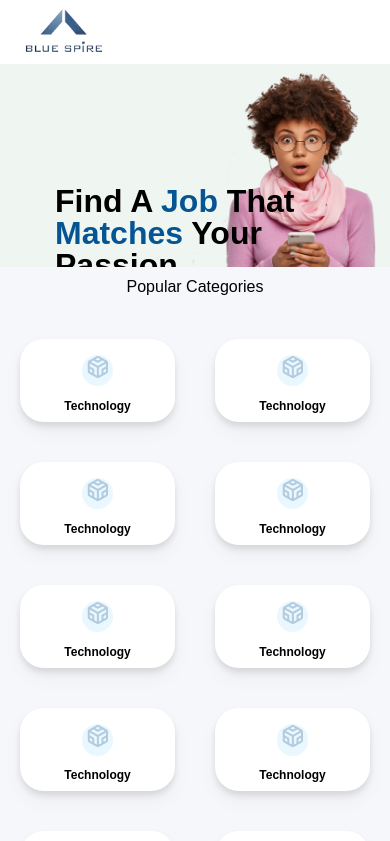
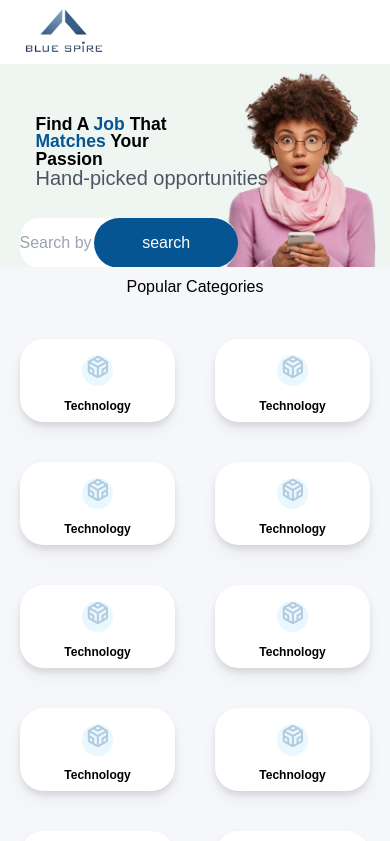
Before and after one commit to BabyLalitha/bluespire-website, a Next.js app in the folder codeBase/: page /career in a window 390 px wide. Shown: the top 841 px of the page. Built offline with nearby package versions, Linux system fonts and the light colour scheme; no server answers; the database is empty.

Commit message:
nav bar issue fixed

```diff
--- a/codeBase/app/career/page.js
+++ b/codeBase/app/career/page.js
@@ -7,20 +7,23 @@ import Image from 'next/image';
 import career1 from '../../public/career1.png';
 const ImageComponent = () => {
   return (
-    <div  style={{backgroundColor:'#F6F7FA'}}>
+    <div style={{ height: 'auto' }}>
+      <div style={{ backgroundColor: '#F6F7FA' }}>
 
-     <div style={{height:'100vh',width:'100vw'}}>
+        <div style={{ width: '100vw' }}>
 
           <div >
 
-      <Image className={styles.css}
+            <Image  className="w-full sm:h-fit md:h-screen  "
               src={career1}
-        alt = "career1 image"
+              alt="career1 image"
+
+
 
             />
             {/* absolute  bottom-11 right-0  w-full h-full flex justify-left items-center */}
-      <div className={styles.find }  >
-        <div className='justify-center align-middle' style={{margin:'auto'}}>
+            <div  className="absolute top-20 sm:top-40" style={{padding:'5%'}} >
+              <div className='justify-center align-middle' style={{ margin: 'auto' }}>
                 <p className={styles.the}>
                   Find A  <span style={{ color: '#065593' }}>Job</span>  That <br />
                   <span style={{ color: '#065593' }}>Matches</span> Your <br />
@@ -28,31 +31,39 @@ const ImageComponent = () => {
 
                   <span className='text-5xl font-medium mt-10 text-gray-600 font-Poppins font-sans' style={{ fontSize: '20px' }}> Hand-picked opportunities
                   </span></p>
-        <div style={{ display:'flex',paddingTop:'5%' }} >
-        {/* <div style={{height: '100%',marginLeft:'5%', alignItems:'center',display:'relative',color: '#AEB0B4', fontSize: 18, fontFamily: 'Inter', fontWeight: '700', wordWrap: 'break-word' }}>Search by job title....... */}
-        <input type="text" style={{height:'50px', borderRadius:'20px', width:'90%',justifyContent:'center',alignItems:'center',alignContent:'center'}} id="searchInput" placeholder="Search by job title....."/>
-        <div  >
-          {/* <button style={{alignItem:'center',display:'flex', justifyContent:'center'}}> */}
-            <button style={{marginLeft:'-295%',width:'100%',color:'white' ,background: '#065593', borderRadius: 105,height:'50px',width:'300%' }} >
+                <div style={{ display: 'flex', paddingTop: '5%' }} >
+
+                  <input type="text" style={{ height: '50px', borderRadius: '20px', width: '90%', justifyContent: 'center', alignItems: 'center', alignContent: 'center' }} id="searchInput" placeholder="Search by job title....." />
+                  <div>
+
+                    <button style={{ marginLeft: '-295%', color: 'white', background: '#065593', borderRadius: 105,height:'50px',width:'300%' }} >
                       search
 
                     </button>
                   </div>
+                  {/* <input type="text" style={{borderRadius: '20px'}}
+    className="h-8 sm:h-10 lg:h-12 w-full sm:w-2/3 lg:w-1/2 xl:w-1/3 p-3 rounded-l-full"
+    placeholder="Search..."
+  />
+  <button className="bg-blue text-white h-8 sm:h-10 lg:h-12 px-4 rounded-r-full" style={{}}>
+    Search
+  </button> */}
                 </div>
               </div>
             </div>
           </div>
-        <div style={{position:'relative'}}>
+          <div style={{ position: 'relative' }}>
 
-      <PeopleCard/>
-      <div style={{paddingBottom:'2%'}}>
-      <JobCard/>
+            <PeopleCard />
+            <div style={{ paddingBottom: '2%' }}>
+              <JobCard />
             </div>
           </div>
 
         </div>
 
       </div>
+    </div>
 
   );
 };
--- a/codeBase/styles/careernew.module.css
+++ b/codeBase/styles/careernew.module.css
@@ -1,5 +1,5 @@
 .abc{
-    position:fixed;
+    position:relative;
 }
 .sss{
     position: relative;
@@ -9,18 +9,16 @@
 
 }
 .find{
-    /* display:flex; */
-    max-height:50vw;
+
     position:absolute;
-top: 20%;
-/* left: 130.02px; */
+top:clamp( 0%, 20%, 25%);
 left:10%;
 
-     align-items: center;
+
 
 }
 .the{
-    font-size: clamp(2rem, 4.5vw, 10rem);
+    font-size: clamp(0.8rem, 4.5vw, 10rem);
     line-height: 1;
     font-weight: 600;
     --tw-text-opacity: 1;
```
Lines whose indentation alone changed are shown as unchanged.
